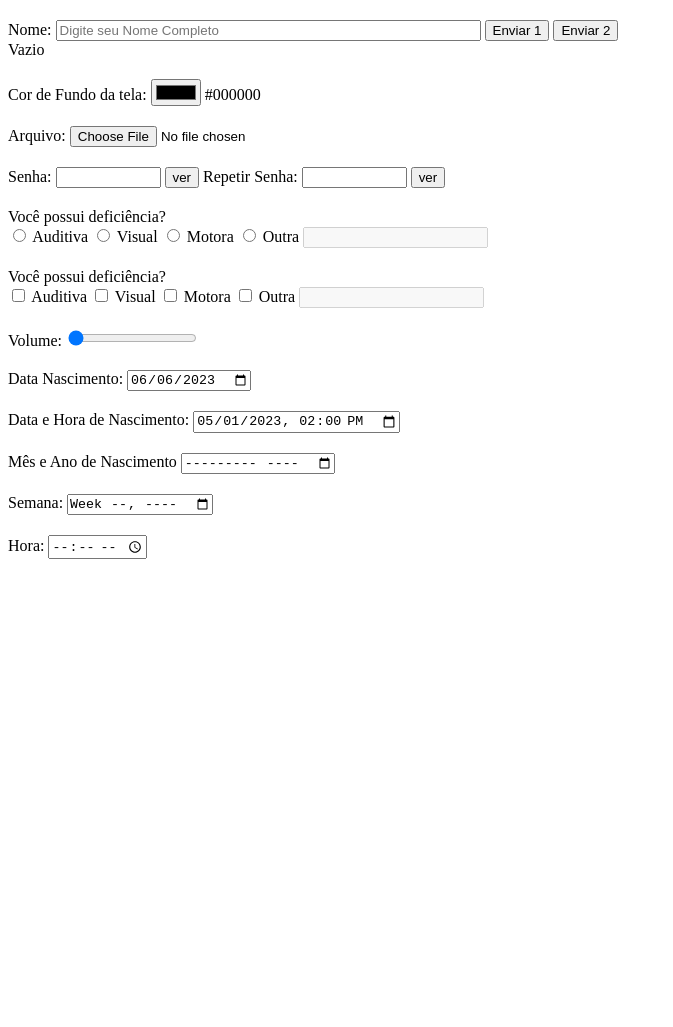
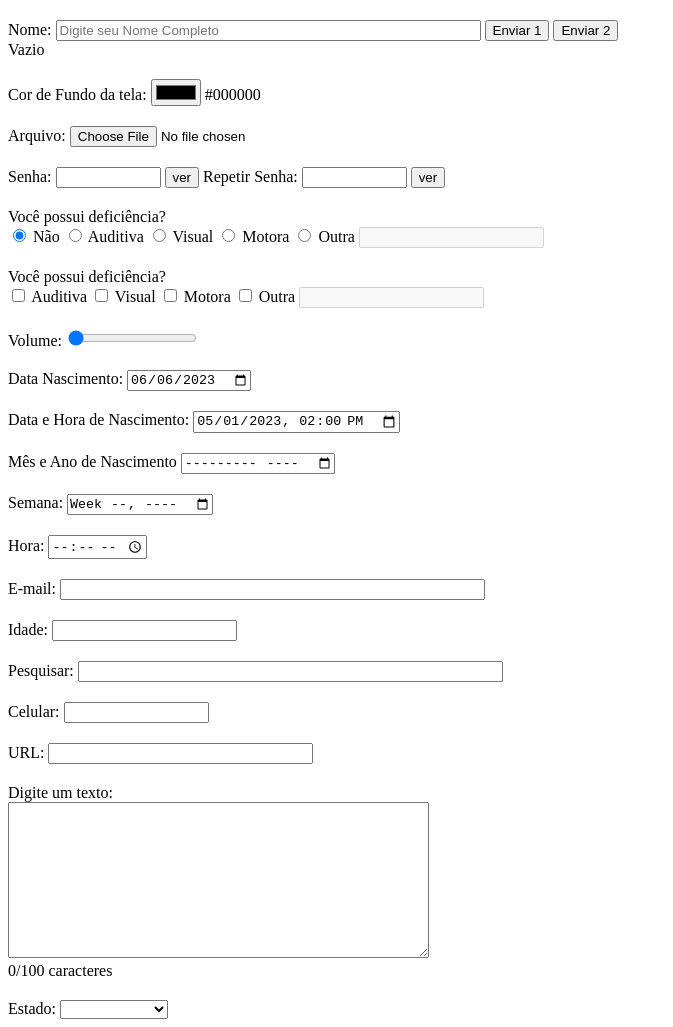
Before and after one commit to PauloPHAL/Dev-Web-1, a plain HTML site: page site-campos-formularios/aula-campos.html in a window 1280 px wide. Shown: the whole page, without its empty margins (0-673 px from the left). Before the commit the page ends 800 px from the top, so only its background shows below. Drawn offline with Linux system fonts and the light colour scheme.

Commit message:
Para o Trabalho

```diff
--- a/site-campos-formularios/aula-campos.html
+++ b/site-campos-formularios/aula-campos.html
@@ -52,6 +52,9 @@
         <div>
             Você possui deficiência?
             <br>
+            <input type="radio" id="defnao" name="def" value="0" onclick="desativarCampo('deftexto')" checked>
+            <label for="defnao">Não</label>
+
             <input type="radio" id="def01" name="def" value="1" onclick="desativarCampo('deftexto')">
             <label for="def01">Auditiva</label>
 
@@ -114,6 +117,49 @@
         <div>
             <label for="hora">Hora:</label>
             <input type="time" id="hora" name="hora">
+        </div>
+
+        <div>
+            <label for="email">E-mail:</label>
+            <input type="email" id="email" name="email" size="50">
+        </div>
+
+        <div>
+            <label for="idade">Idade:</label>
+            <input type="number" id="idade" name="idade" size="5" step="0.1">
+        </div>
+
+        <div>
+            <label for="pesquisa">Pesquisar:</label>
+            <input type="search" id="pesquisa" name="pesquisa" size="50">
+        </div>
+
+        <div>
+            <label for="celular">Celular:</label>
+            <input type="tel" id="celular" name="celular" size="15">
+        </div>
+
+        <div>
+            <label for="url">URL:</label>
+            <input type="url" id="url" name="url" size="30">
+        </div>
+
+        <div>
+            <label for="textogrande">Digite um texto:</label>
+            <br>
+            <textarea name="textogrande" id="textogrande" cols="50" rows="10" maxlength="100" onkeyup="contaTexto(this.value)"></textarea>
+            <br>
+            <span id="qtdcaracteres">0/100 caracteres</span>
+        </div>
+
+        <div>
+            <label for="estado">Estado:</label>
+            <select name="estado" id="estado">
+                <option value=""></option>
+                <option value="ES">Espírito Santo</option>
+                <option value="SP">São Paulo</option>
+                <option value="RJ">Rio de Janeiro</option>
+            </select>
         </div>
     </form>
 
@@ -187,6 +233,10 @@ function ativardesativarCheck(campo_check, campo_texto){
 function mostraVolume(volume){
     document.getElementById("volumeaux").innerHTML = volume;
 }
+
+function contaTexto(texto){
+    document.getElementById("qtdcaracteres").innerHTML = texto.length+"/100 caracteres";
+}
 </script>
 
 </body>
```
Also changed, not shown: Meu Formulario/meuFormulario.html (added, +65 -0 lines).
